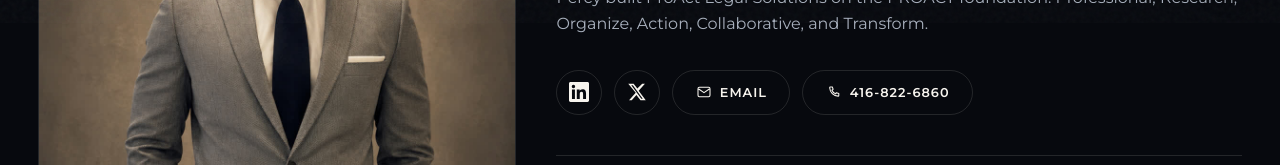
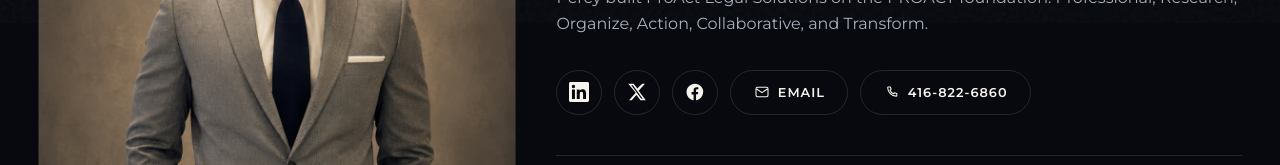
Before and after one commit to aeliayousaf/PROACT, a Next.js app: page /professionals in a window 1280 px wide. Shown: the part 777-942 px from the top of the page. Built offline with nearby package versions, Linux system fonts and the light colour scheme; no server answers; a web font is replaced by a local one.

Commit message:
added FB

```diff
--- a/content/site.ts
+++ b/content/site.ts
@@ -20,6 +20,7 @@ export const site = {
       "Percy Adjei Laryea, founder of ProAct Legal Solutions, in a light gray suit and navy tie",
     linkedin: "https://www.linkedin.com/in/proact-legal-6a0008434/",
     x: "https://x.com/proactlegals",
+    facebook: "https://www.facebook.com/share/1LR2CgE8N6/?mibextid=wwXIfr",
     digitalCard: {
       title: "Digital business card",
       body: "Scan the Chip QR code to save contact details instantly. Works with any smartphone camera — no app required.",
--- a/src/app/professionals/page.tsx
+++ b/src/app/professionals/page.tsx
@@ -16,6 +16,14 @@ function IconX({ className = "h-4 w-4" }: { className?: string }) {
   return (
     <svg viewBox="0 0 24 24" fill="currentColor" aria-hidden className={className}>
       <path d="M18.244 2H21.5l-7.5 8.57L22.5 22h-6.29l-4.93-6.44L5.7 22H2.44l8.02-9.16L1.5 2h6.45l4.45 5.9L18.244 2Zm-1.1 18.1h1.75L7.01 3.8H5.14l11.999 16.3Z" />
+    </svg>
+  );
+}
+
+function IconFacebook({ className = "h-4 w-4" }: { className?: string }) {
+  return (
+    <svg viewBox="0 0 24 24" fill="currentColor" aria-hidden className={className}>
+      <path d="M22 12.07C22 6.48 17.52 2 11.93 2S1.86 6.48 1.86 12.07c0 5.02 3.66 9.18 8.44 9.93v-7.03H7.9v-2.9h2.4V9.84c0-2.37 1.41-3.68 3.57-3.68 1.03 0 2.12.18 2.12.18v2.33h-1.19c-1.18 0-1.54.73-1.54 1.48v1.78h2.63l-.42 2.9h-2.21V22c4.78-.75 8.44-4.91 8.44-9.93Z" />
     </svg>
   );
 }
@@ -107,6 +115,15 @@ export default function ProfessionalsPage() {
               >
                 <IconX className="h-5 w-5" />
               </a>
+              <a
+                href={founder.facebook}
+                target="_blank"
+                rel="noopener noreferrer"
+                className="btn btn-ghost !px-3"
+                aria-label="Facebook"
+              >
+                <IconFacebook className="h-5 w-5" />
+              </a>
               <a href={site.emailHref} className="btn btn-ghost">
                 <IconMail />
                 Email
--- a/src/lib/vcard.ts
+++ b/src/lib/vcard.ts
@@ -23,6 +23,7 @@ export function buildFounderVCard() {
     `EMAIL;TYPE=INTERNET:${site.email}`,
     `URL:${founder.linkedin}`,
     `URL:${founder.x}`,
+    `URL:${founder.facebook}`,
     `URL:${site.website}`,
     "END:VCARD",
   ].join("\n");
```
